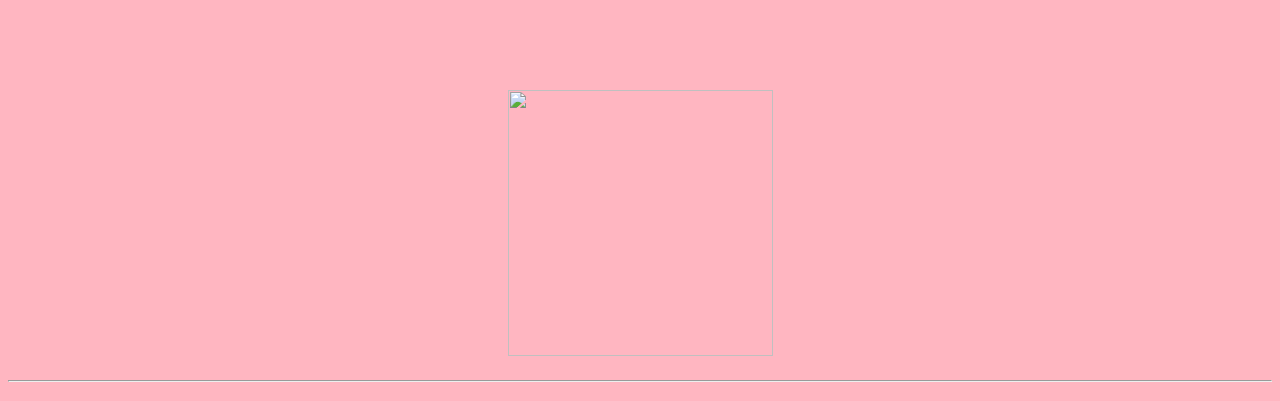
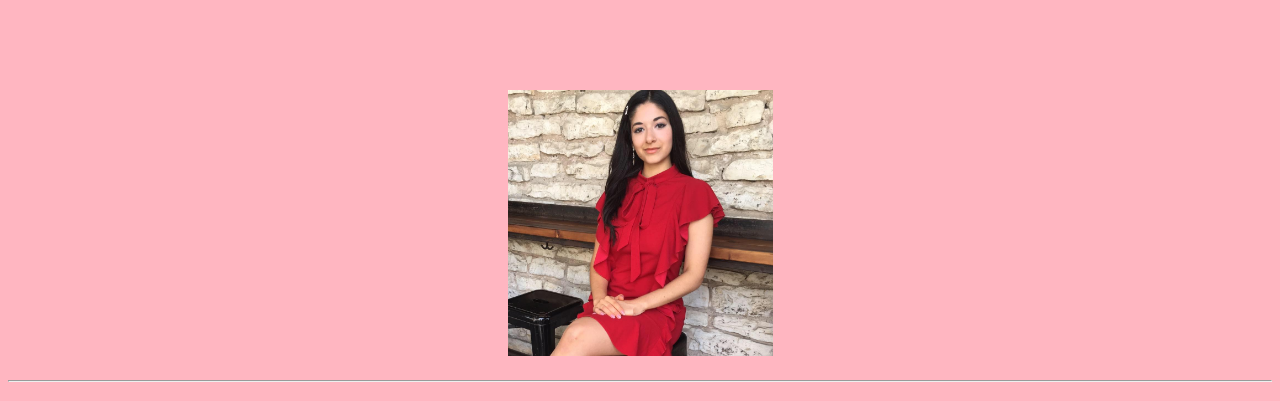
Before and after one commit to danielagmis301/danielagmis301.github.io, a plain HTML site: page index.html in a window 1280 px wide. Shown: the top 401 px of the page. Drawn offline with Linux system fonts and the light colour scheme.

Commit message:
Update index.html

```diff
--- a/index.html
+++ b/index.html
@@ -4,7 +4,7 @@
 <h1 style="text-align: center;This is Daniela!</h1>
   <p>&nbsp;</p>
 
-<center><img src="Danilela.jpg" width="265" height="266" align="BOTTOM" /></center><hr />
+<center><img src="Daniela.jpg" width="265" height="266" align="BOTTOM" /></center><hr />
 
 <h1 style="text-align: center;">My name is Daniela</h1>
 
```
